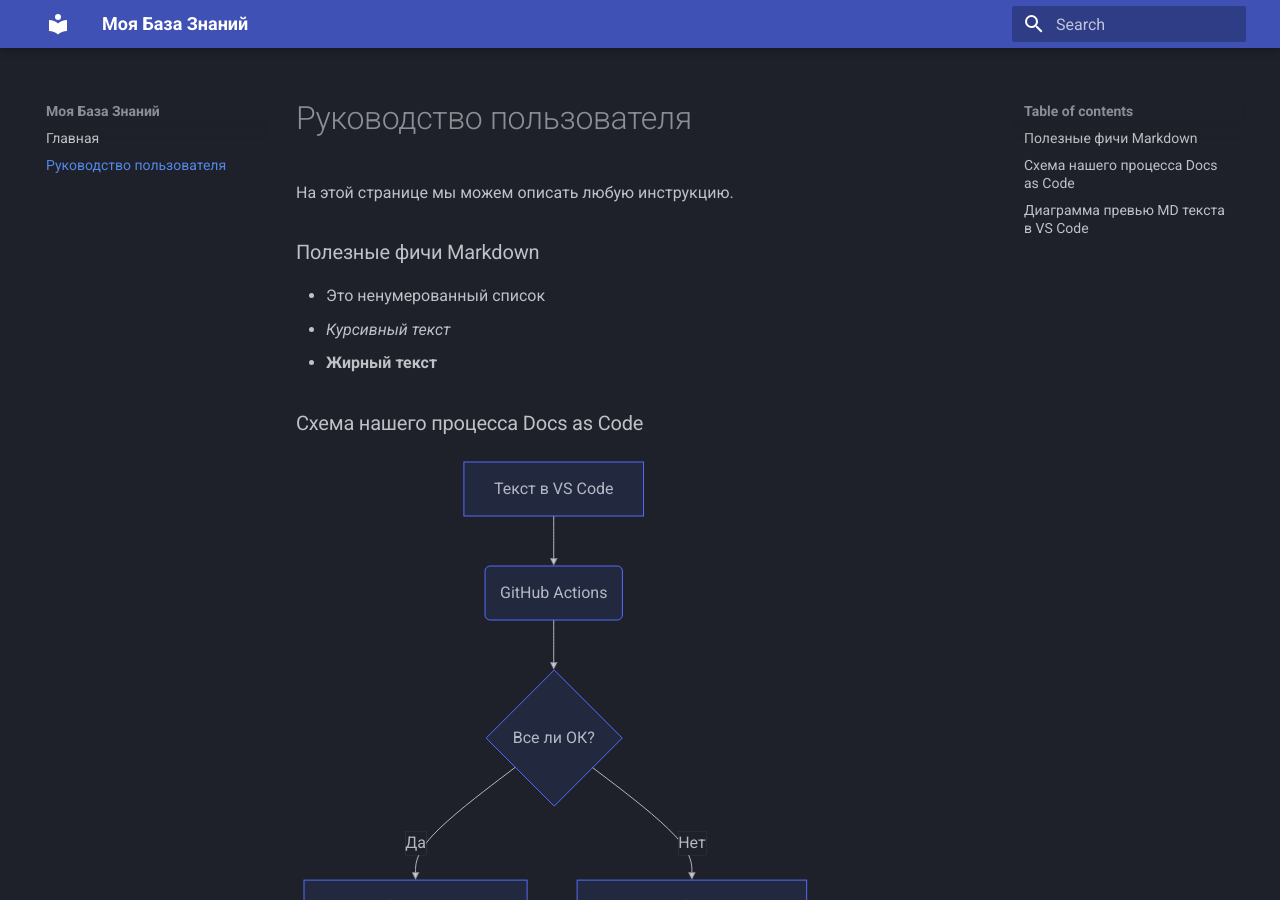
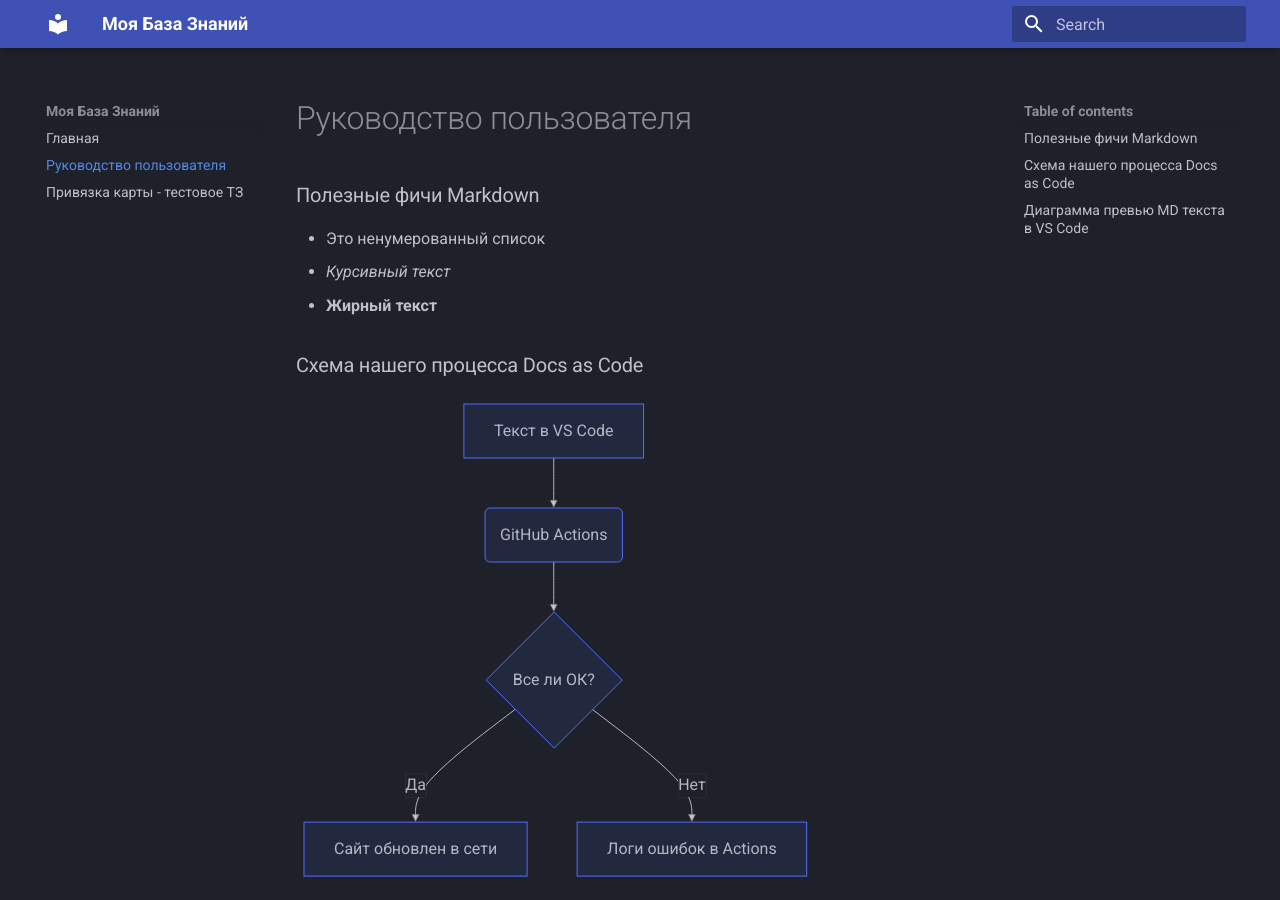
Before and after one commit to ryzhakov-ai/docs_as_code_test, an MkDocs documentation site: the page built from docs/guide.md, in a window 1280 px wide and 900 px high. Built offline with MkDocs 1.6.1 and Material for MkDocs 9.7.7, drawn with Linux system fonts in a browser that asks for light colours.

Commit message:
navigation is updated

```diff
--- a/docs/guide.md
+++ b/docs/guide.md
@@ -1,6 +1,4 @@
 # Руководство пользователя
-
-На этой странице мы можем описать любую инструкцию.
 
 ### Полезные фичи Markdown
 * Это ненумерованный список
--- a/mkdocs.yml
+++ b/mkdocs.yml
@@ -9,6 +9,7 @@ theme:
 nav:
   - Главная: index.md
   - Руководство пользователя: guide.md
+  - Привязка карты - тестовое ТЗ: card.md
 
 markdown_extensions:
   - pymdownx.superfences:
```
